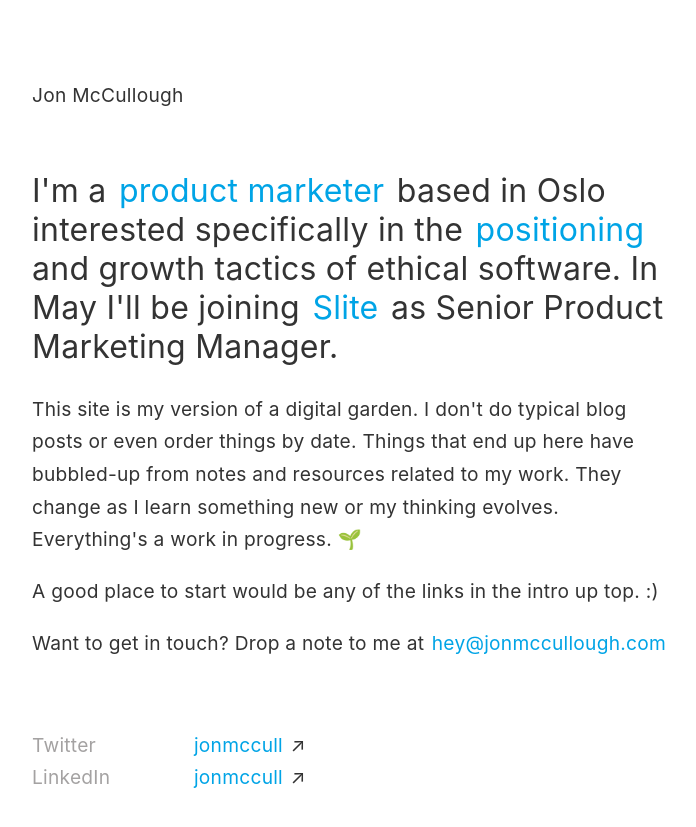
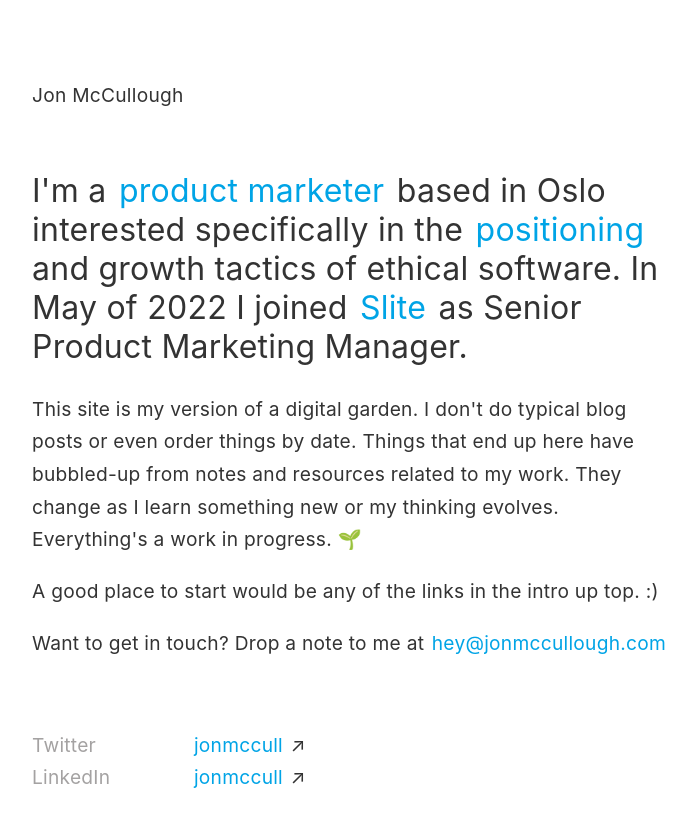
Before and after one commit to jonmccull/digital-garden, a Jekyll site: the page built from _pages/index-page.md, in a window 1280 px wide. Shown: the top 827 px of the page, without its empty margins (288-984 px from the left). Built offline with Jekyll 4.4.1, drawn with Linux system fonts in a browser that asks for light colours.

Commit message:
Update, Index page, Slite job started

```diff
--- a/_pages/index-page.md
+++ b/_pages/index-page.md
@@ -8,7 +8,7 @@
 
 <div class="hero-text">
   <p style="padding-bottom:20px;">Jon McCullough</p>
-  <p class="hero-title" style="padding-top: 20px;">I'm a <a class="internal-link" href="/product-marketing/">product marketer</a> based in Oslo interested specifically in the <a class="internal-link" href="/positioning">positioning</a> and growth tactics of ethical software. In May I'll be joining <a href="https://slite.com">Slite</a> as Senior Product Marketing Manager.</p>
+  <p class="hero-title" style="padding-top: 20px;">I'm a <a class="internal-link" href="/product-marketing/">product marketer</a> based in Oslo interested specifically in the <a class="internal-link" href="/positioning">positioning</a> and growth tactics of ethical software. In May of 2022 I joined <a href="https://slite.com">Slite</a> as Senior Product Marketing Manager.</p>
 
   <p>This site is my version of a digital garden. I don't do typical blog posts or even order things by date. Things that end up here have bubbled-up from notes and resources related to my work. They change as I learn something new or my thinking evolves. Everything's a work in progress. 🌱</p>
   <p>A good place to start would be any of the links in the intro up top. :)</p>
```
